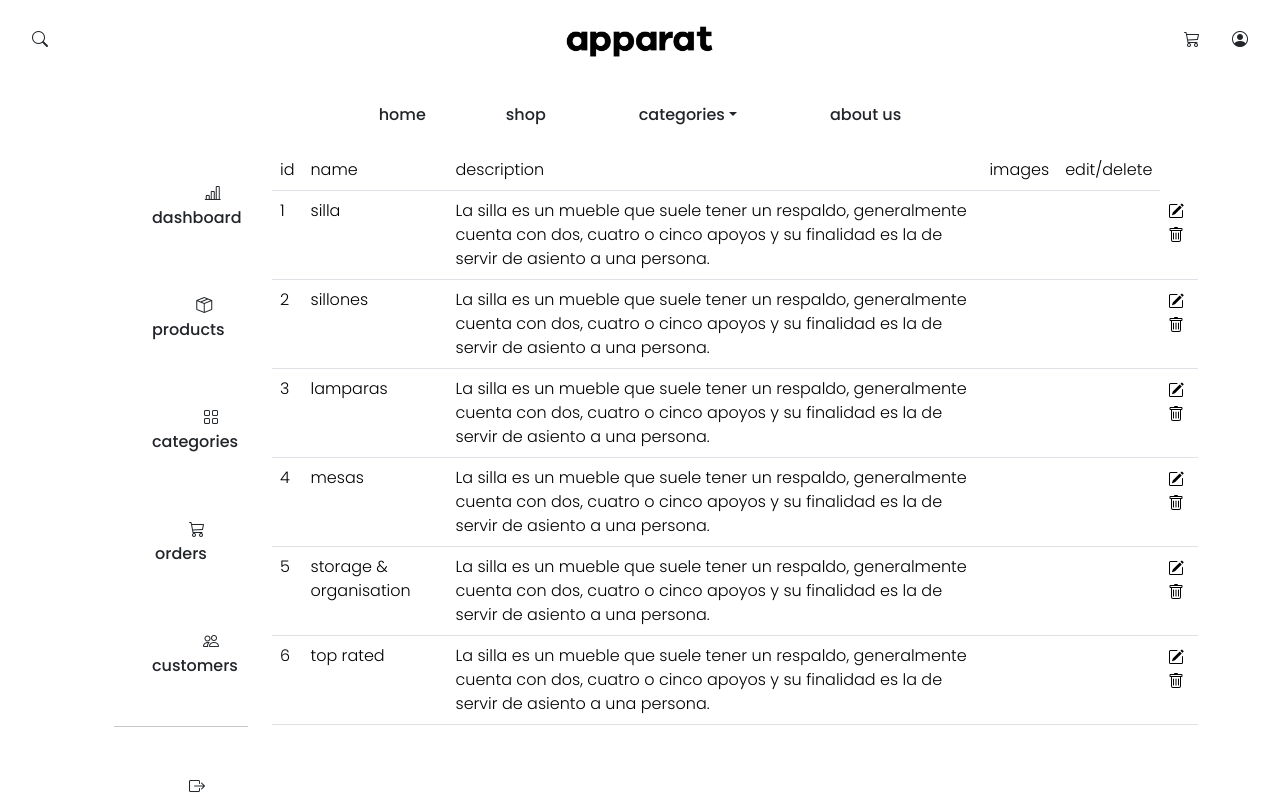
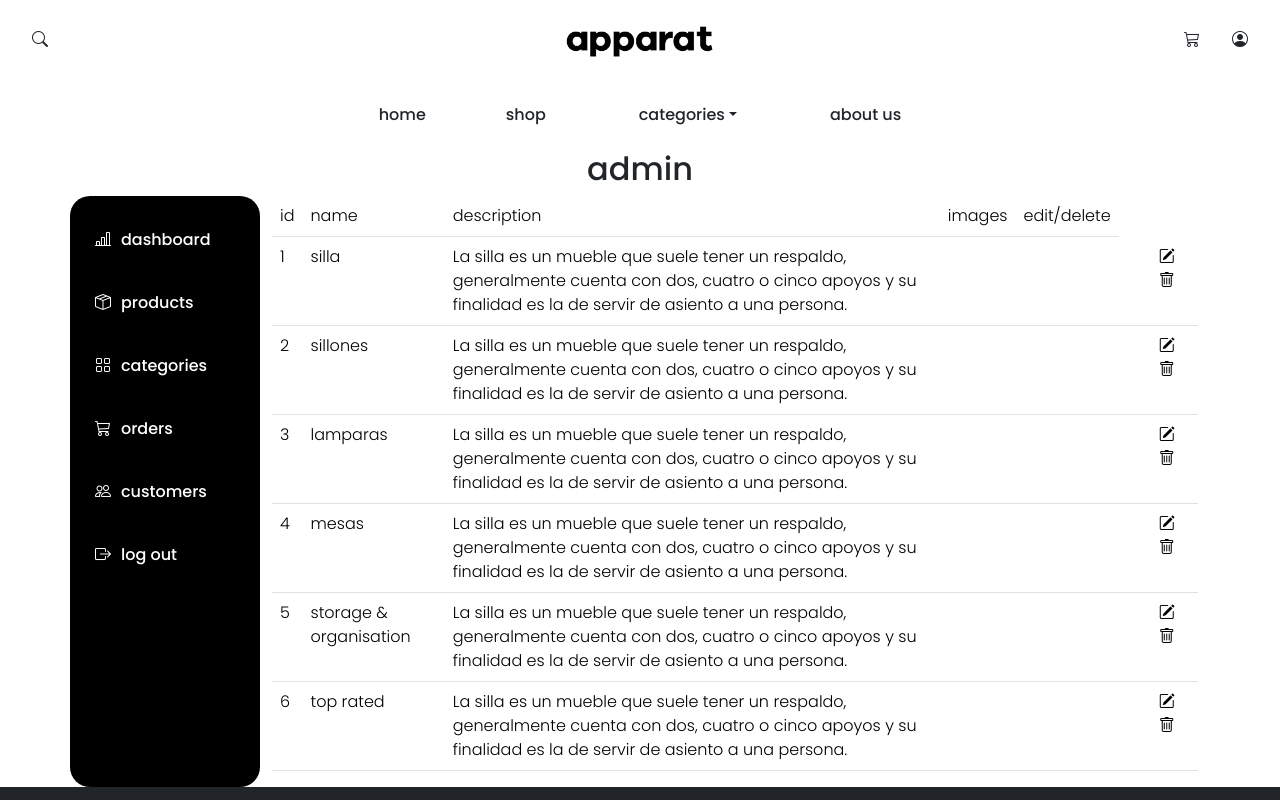
Before and after one commit to julietiia/hack-commerce-front, a React (Vite) app: page /admin in a window 1280 px wide. Shown: the top 800 px of the page. Built offline with nearby package versions, Linux system fonts and the light colour scheme.

Commit message:
Admin update

```diff
--- a/src/pages/Admin.css
+++ b/src/pages/Admin.css
@@ -1,7 +1,23 @@
 .adminButton{
-    margin: 25px;
+    margin-top: 25px;
+    margin-bottom: 25px;
+    display: flex;
+  align-items: center;
+  gap: 10px;
 }
-#adminLogo{
-    width: 200px;
-    height: 63px;
+
+.adminI{
+   padding: 0;
 }
+.sidebar{
+    background-color: black;
+    border-radius: 20px;
+}
+.adminUl{
+    padding: 0;
+}
+
+.adminTable{
+    border-radius: 20px;
+
+}
--- a/src/pages/Admin.jsx
+++ b/src/pages/Admin.jsx
@@ -7,33 +7,49 @@ function Admin() {
     <>
       <div className="container">
         <div className="row">
-          <div className="col-12"></div>
-          <div className="col-2">
+          <div className="col-12 text-center">
+            <h2 className="adminH2">admin</h2>
+          </div>
+          <div className="col-2 sidebar">
             {/* <div >
               <img id="adminLogo" src={apparatNavbar} alt="apparatLogo" />
             </div> */}
-            <ul>
-              <li>
-                <button className="adminButton btn"><i className="bi bi-bar-chart-line"></i>dashboard</button>
+            <ul className="adminUl">
+              <li >
+                <button className="adminButton btn text-white">
+                  <i className="adminI bi bi-bar-chart-line"></i> dashboard
+                </button>
               </li>
               <li>
-                <button className="adminButton btn"><i className="bi bi-box-seam"></i>products</button>
+                <button className="adminButton btn text-white">
+                  <i className="adminI bi bi-box-seam"></i> products
+                </button>
               </li>
               <li>
-                <button className="adminButton btn"><i className="bi bi-grid"></i>categories</button>
+                <button className="adminButton btn text-white">
+                  <i className="adminI bi bi-grid"></i> categories
+                </button>
               </li>
               <li>
-                <button className="adminButton btn"><i className="bi bi-cart3"></i>orders</button>
+                <button className="adminButton btn text-white">
+                  <i className="adminI bi bi-cart3"></i>orders
+                </button>
               </li>
               <li>
-                <button className="adminButton btn"><i className="bi bi-people"></i>customers</button>
+                <button className="adminButton btn text-white">
+                  <i className="adminI bi bi-people"></i> customers
+                </button>
               </li>
-              <hr />
-              <li><button className="adminButton btn"><i className="bi bi-box-arrow-right"></i>log out</button></li>
+
+              <li>
+                <button className="adminButton btn text-white">
+                  <i className="adminI bi bi-box-arrow-right"></i>log out
+                </button>
+              </li>
             </ul>
           </div>
 
-          <div className="col-10">
+          <div className="col-10 adminTable">
             <table className="table table-hover">
               <thead>
                 <tr>
@@ -56,31 +72,8 @@ function Admin() {
                   <td></td>
                   <td></td>
                   <td>
-                    <svg
-                      xmlns="http://www.w3.org/2000/svg"
-                      width="16"
-                      height="16"
-                      fill="currentColor"
-                      className="bi bi-pencil-square"
-                      viewBox="0 0 16 16"
-                    >
-                      <path d="M15.502 1.94a.5.5 0 0 1 0 .706L14.459 3.69l-2-2L13.502.646a.5.5 0 0 1 .707 0l1.293 1.293zm-1.75 2.456-2-2L4.939 9.21a.5.5 0 0 0-.121.196l-.805 2.414a.25.25 0 0 0 .316.316l2.414-.805a.5.5 0 0 0 .196-.12l6.813-6.814z" />
-                      <path
-                        fill-rule="evenodd"
-                        d="M1 13.5A1.5 1.5 0 0 0 2.5 15h11a1.5 1.5 0 0 0 1.5-1.5v-6a.5.5 0 0 0-1 0v6a.5.5 0 0 1-.5.5h-11a.5.5 0 0 1-.5-.5v-11a.5.5 0 0 1 .5-.5H9a.5.5 0 0 0 0-1H2.5A1.5 1.5 0 0 0 1 2.5z"
-                      />
-                    </svg>
-                    <svg
-                      xmlns="http://www.w3.org/2000/svg"
-                      width="16"
-                      height="16"
-                      fill="currentColor"
-                      className="bi bi-trash"
-                      viewBox="0 0 16 16"
-                    >
-                      <path d="M5.5 5.5A.5.5 0 0 1 6 6v6a.5.5 0 0 1-1 0V6a.5.5 0 0 1 .5-.5m2.5 0a.5.5 0 0 1 .5.5v6a.5.5 0 0 1-1 0V6a.5.5 0 0 1 .5-.5m3 .5a.5.5 0 0 0-1 0v6a.5.5 0 0 0 1 0z" />
-                      <path d="M14.5 3a1 1 0 0 1-1 1H13v9a2 2 0 0 1-2 2H5a2 2 0 0 1-2-2V4h-.5a1 1 0 0 1-1-1V2a1 1 0 0 1 1-1H6a1 1 0 0 1 1-1h2a1 1 0 0 1 1 1h3.5a1 1 0 0 1 1 1zM4.118 4 4 4.059V13a1 1 0 0 0 1 1h6a1 1 0 0 0 1-1V4.059L11.882 4zM2.5 3h11V2h-11z" />
-                    </svg>
+                    <i className="bi bi-pencil-square"></i>
+                    <i className="bi bi-trash"></i>
                   </td>
                 </tr>
                 <tr>
@@ -94,31 +87,8 @@ function Admin() {
                   <td></td>
                   <td></td>
                   <td>
-                    <svg
-                      xmlns="http://www.w3.org/2000/svg"
-                      width="16"
-                      height="16"
-                      fill="currentColor"
-                      className="bi bi-pencil-square"
-                      viewBox="0 0 16 16"
-                    >
-                      <path d="M15.502 1.94a.5.5 0 0 1 0 .706L14.459 3.69l-2-2L13.502.646a.5.5 0 0 1 .707 0l1.293 1.293zm-1.75 2.456-2-2L4.939 9.21a.5.5 0 0 0-.121.196l-.805 2.414a.25.25 0 0 0 .316.316l2.414-.805a.5.5 0 0 0 .196-.12l6.813-6.814z" />
-                      <path
-                        fill-rule="evenodd"
-                        d="M1 13.5A1.5 1.5 0 0 0 2.5 15h11a1.5 1.5 0 0 0 1.5-1.5v-6a.5.5 0 0 0-1 0v6a.5.5 0 0 1-.5.5h-11a.5.5 0 0 1-.5-.5v-11a.5.5 0 0 1 .5-.5H9a.5.5 0 0 0 0-1H2.5A1.5 1.5 0 0 0 1 2.5z"
-                      />
-                    </svg>
-                    <svg
-                      xmlns="http://www.w3.org/2000/svg"
-                      width="16"
-                      height="16"
-                      fill="currentColor"
-                      className="bi bi-trash"
-                      viewBox="0 0 16 16"
-                    >
-                      <path d="M5.5 5.5A.5.5 0 0 1 6 6v6a.5.5 0 0 1-1 0V6a.5.5 0 0 1 .5-.5m2.5 0a.5.5 0 0 1 .5.5v6a.5.5 0 0 1-1 0V6a.5.5 0 0 1 .5-.5m3 .5a.5.5 0 0 0-1 0v6a.5.5 0 0 0 1 0z" />
-                      <path d="M14.5 3a1 1 0 0 1-1 1H13v9a2 2 0 0 1-2 2H5a2 2 0 0 1-2-2V4h-.5a1 1 0 0 1-1-1V2a1 1 0 0 1 1-1H6a1 1 0 0 1 1-1h2a1 1 0 0 1 1 1h3.5a1 1 0 0 1 1 1zM4.118 4 4 4.059V13a1 1 0 0 0 1 1h6a1 1 0 0 0 1-1V4.059L11.882 4zM2.5 3h11V2h-11z" />
-                    </svg>
+                    <i className="bi bi-pencil-square"></i>
+                    <i className="bi bi-trash"></i>
                   </td>
                 </tr>
                 <tr>
@@ -132,31 +102,8 @@ function Admin() {
                   <td></td>
                   <td></td>
                   <td>
-                    <svg
-                      xmlns="http://www.w3.org/2000/svg"
-                      width="16"
-                      height="16"
-                      fill="currentColor"
-                      className="bi bi-pencil-square"
-                      viewBox="0 0 16 16"
-                    >
-                      <path d="M15.502 1.94a.5.5 0 0 1 0 .706L14.459 3.69l-2-2L13.502.646a.5.5 0 0 1 .707 0l1.293 1.293zm-1.75 2.456-2-2L4.939 9.21a.5.5 0 0 0-.121.196l-.805 2.414a.25.25 0 0 0 .316.316l2.414-.805a.5.5 0 0 0 .196-.12l6.813-6.814z" />
-                      <path
-                        fill-rule="evenodd"
-                        d="M1 13.5A1.5 1.5 0 0 0 2.5 15h11a1.5 1.5 0 0 0 1.5-1.5v-6a.5.5 0 0 0-1 0v6a.5.5 0 0 1-.5.5h-11a.5.5 0 0 1-.5-.5v-11a.5.5 0 0 1 .5-.5H9a.5.5 0 0 0 0-1H2.5A1.5 1.5 0 0 0 1 2.5z"
-                      />
-                    </svg>
-                    <svg
-                      xmlns="http://www.w3.org/2000/svg"
-                      width="16"
-                      height="16"
-                      fill="currentColor"
-                      className="bi bi-trash"
-                      viewBox="0 0 16 16"
-                    >
-                      <path d="M5.5 5.5A.5.5 0 0 1 6 6v6a.5.5 0 0 1-1 0V6a.5.5 0 0 1 .5-.5m2.5 0a.5.5 0 0 1 .5.5v6a.5.5 0 0 1-1 0V6a.5.5 0 0 1 .5-.5m3 .5a.5.5 0 0 0-1 0v6a.5.5 0 0 0 1 0z" />
-                      <path d="M14.5 3a1 1 0 0 1-1 1H13v9a2 2 0 0 1-2 2H5a2 2 0 0 1-2-2V4h-.5a1 1 0 0 1-1-1V2a1 1 0 0 1 1-1H6a1 1 0 0 1 1-1h2a1 1 0 0 1 1 1h3.5a1 1 0 0 1 1 1zM4.118 4 4 4.059V13a1 1 0 0 0 1 1h6a1 1 0 0 0 1-1V4.059L11.882 4zM2.5 3h11V2h-11z" />
-                    </svg>
+                    <i className="bi bi-pencil-square"></i>
+                    <i className="bi bi-trash"></i>
                   </td>
                 </tr>
                 <tr>
@@ -170,31 +117,8 @@ function Admin() {
                   <td></td>
                   <td></td>
                   <td>
-                    <svg
-                      xmlns="http://www.w3.org/2000/svg"
-                      width="16"
-                      height="16"
-                      fill="currentColor"
-                      className="bi bi-pencil-square"
-                      viewBox="0 0 16 16"
-                    >
-                      <path d="M15.502 1.94a.5.5 0 0 1 0 .706L14.459 3.69l-2-2L13.502.646a.5.5 0 0 1 .707 0l1.293 1.293zm-1.75 2.456-2-2L4.939 9.21a.5.5 0 0 0-.121.196l-.805 2.414a.25.25 0 0 0 .316.316l2.414-.805a.5.5 0 0 0 .196-.12l6.813-6.814z" />
-                      <path
-                        fill-rule="evenodd"
-                        d="M1 13.5A1.5 1.5 0 0 0 2.5 15h11a1.5 1.5 0 0 0 1.5-1.5v-6a.5.5 0 0 0-1 0v6a.5.5 0 0 1-.5.5h-11a.5.5 0 0 1-.5-.5v-11a.5.5 0 0 1 .5-.5H9a.5.5 0 0 0 0-1H2.5A1.5 1.5 0 0 0 1 2.5z"
-                      />
-                    </svg>
-                    <svg
-                      xmlns="http://www.w3.org/2000/svg"
-                      width="16"
-                      height="16"
-                      fill="currentColor"
-                      className="bi bi-trash"
-                      viewBox="0 0 16 16"
-                    >
-                      <path d="M5.5 5.5A.5.5 0 0 1 6 6v6a.5.5 0 0 1-1 0V6a.5.5 0 0 1 .5-.5m2.5 0a.5.5 0 0 1 .5.5v6a.5.5 0 0 1-1 0V6a.5.5 0 0 1 .5-.5m3 .5a.5.5 0 0 0-1 0v6a.5.5 0 0 0 1 0z" />
-                      <path d="M14.5 3a1 1 0 0 1-1 1H13v9a2 2 0 0 1-2 2H5a2 2 0 0 1-2-2V4h-.5a1 1 0 0 1-1-1V2a1 1 0 0 1 1-1H6a1 1 0 0 1 1-1h2a1 1 0 0 1 1 1h3.5a1 1 0 0 1 1 1zM4.118 4 4 4.059V13a1 1 0 0 0 1 1h6a1 1 0 0 0 1-1V4.059L11.882 4zM2.5 3h11V2h-11z" />
-                    </svg>
+                    <i className="bi bi-pencil-square"></i>
+                    <i className="bi bi-trash"></i>
                   </td>
                 </tr>
                 <tr>
@@ -208,31 +132,8 @@ function Admin() {
                   <td></td>
                   <td></td>
                   <td>
-                    <svg
-                      xmlns="http://www.w3.org/2000/svg"
-                      width="16"
-                      height="16"
-                      fill="currentColor"
-                      className="bi bi-pencil-square"
-                      viewBox="0 0 16 16"
-                    >
-                      <path d="M15.502 1.94a.5.5 0 0 1 0 .706L14.459 3.69l-2-2L13.502.646a.5.5 0 0 1 .707 0l1.293 1.293zm-1.75 2.456-2-2L4.939 9.21a.5.5 0 0 0-.121.196l-.805 2.414a.25.25 0 0 0 .316.316l2.414-.805a.5.5 0 0 0 .196-.12l6.813-6.814z" />
-                      <path
-                        fill-rule="evenodd"
-                        d="M1 13.5A1.5 1.5 0 0 0 2.5 15h11a1.5 1.5 0 0 0 1.5-1.5v-6a.5.5 0 0 0-1 0v6a.5.5 0 0 1-.5.5h-11a.5.5 0 0 1-.5-.5v-11a.5.5 0 0 1 .5-.5H9a.5.5 0 0 0 0-1H2.5A1.5 1.5 0 0 0 1 2.5z"
-                      />
-                    </svg>
-                    <svg
-                      xmlns="http://www.w3.org/2000/svg"
-                      width="16"
-                      height="16"
-                      fill="currentColor"
-                      className="bi bi-trash"
-                      viewBox="0 0 16 16"
-                    >
-                      <path d="M5.5 5.5A.5.5 0 0 1 6 6v6a.5.5 0 0 1-1 0V6a.5.5 0 0 1 .5-.5m2.5 0a.5.5 0 0 1 .5.5v6a.5.5 0 0 1-1 0V6a.5.5 0 0 1 .5-.5m3 .5a.5.5 0 0 0-1 0v6a.5.5 0 0 0 1 0z" />
-                      <path d="M14.5 3a1 1 0 0 1-1 1H13v9a2 2 0 0 1-2 2H5a2 2 0 0 1-2-2V4h-.5a1 1 0 0 1-1-1V2a1 1 0 0 1 1-1H6a1 1 0 0 1 1-1h2a1 1 0 0 1 1 1h3.5a1 1 0 0 1 1 1zM4.118 4 4 4.059V13a1 1 0 0 0 1 1h6a1 1 0 0 0 1-1V4.059L11.882 4zM2.5 3h11V2h-11z" />
-                    </svg>
+                    <i className="bi bi-pencil-square"></i>
+                    <i className="bi bi-trash"></i>
                   </td>
                 </tr>
                 <tr>
@@ -246,31 +147,8 @@ function Admin() {
                   <td></td>
                   <td></td>
                   <td>
-                    <svg
-                      xmlns="http://www.w3.org/2000/svg"
-                      width="16"
-                      height="16"
-                      fill="currentColor"
-                      className="bi bi-pencil-square"
-                      viewBox="0 0 16 16"
-                    >
-                      <path d="M15.502 1.94a.5.5 0 0 1 0 .706L14.459 3.69l-2-2L13.502.646a.5.5 0 0 1 .707 0l1.293 1.293zm-1.75 2.456-2-2L4.939 9.21a.5.5 0 0 0-.121.196l-.805 2.414a.25.25 0 0 0 .316.316l2.414-.805a.5.5 0 0 0 .196-.12l6.813-6.814z" />
-                      <path
-                        fill-rule="evenodd"
-                        d="M1 13.5A1.5 1.5 0 0 0 2.5 15h11a1.5 1.5 0 0 0 1.5-1.5v-6a.5.5 0 0 0-1 0v6a.5.5 0 0 1-.5.5h-11a.5.5 0 0 1-.5-.5v-11a.5.5 0 0 1 .5-.5H9a.5.5 0 0 0 0-1H2.5A1.5 1.5 0 0 0 1 2.5z"
-                      />
-                    </svg>
-                    <svg
-                      xmlns="http://www.w3.org/2000/svg"
-                      width="16"
-                      height="16"
-                      fill="currentColor"
-                      className="bi bi-trash"
-                      viewBox="0 0 16 16"
-                    >
-                      <path d="M5.5 5.5A.5.5 0 0 1 6 6v6a.5.5 0 0 1-1 0V6a.5.5 0 0 1 .5-.5m2.5 0a.5.5 0 0 1 .5.5v6a.5.5 0 0 1-1 0V6a.5.5 0 0 1 .5-.5m3 .5a.5.5 0 0 0-1 0v6a.5.5 0 0 0 1 0z" />
-                      <path d="M14.5 3a1 1 0 0 1-1 1H13v9a2 2 0 0 1-2 2H5a2 2 0 0 1-2-2V4h-.5a1 1 0 0 1-1-1V2a1 1 0 0 1 1-1H6a1 1 0 0 1 1-1h2a1 1 0 0 1 1 1h3.5a1 1 0 0 1 1 1zM4.118 4 4 4.059V13a1 1 0 0 0 1 1h6a1 1 0 0 0 1-1V4.059L11.882 4zM2.5 3h11V2h-11z" />
-                    </svg>
+                    <i className="bi bi-pencil-square"></i>
+                    <i className="bi bi-trash"></i>
                   </td>
                 </tr>
               </tbody>
```
